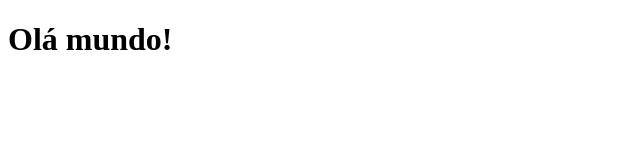
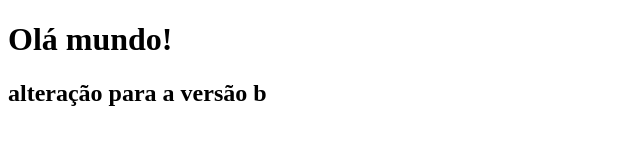
Before and after one commit to Lana-Monteiro/git-aula-1, a plain HTML site: page index.html in a window 1280 px wide. Shown: the whole page, without its empty margins (0-640 px from the left). Drawn offline with Linux system fonts and the light colour scheme.

Commit message:
mais uma versão atualizada

```diff
--- a/index.html
+++ b/index.html
@@ -7,5 +7,6 @@
 </head>
 <body>
     <h1>Olá mundo!</h1>
+    <h2>alteração para a versão b</h2>
 </body>
 </html>
```
